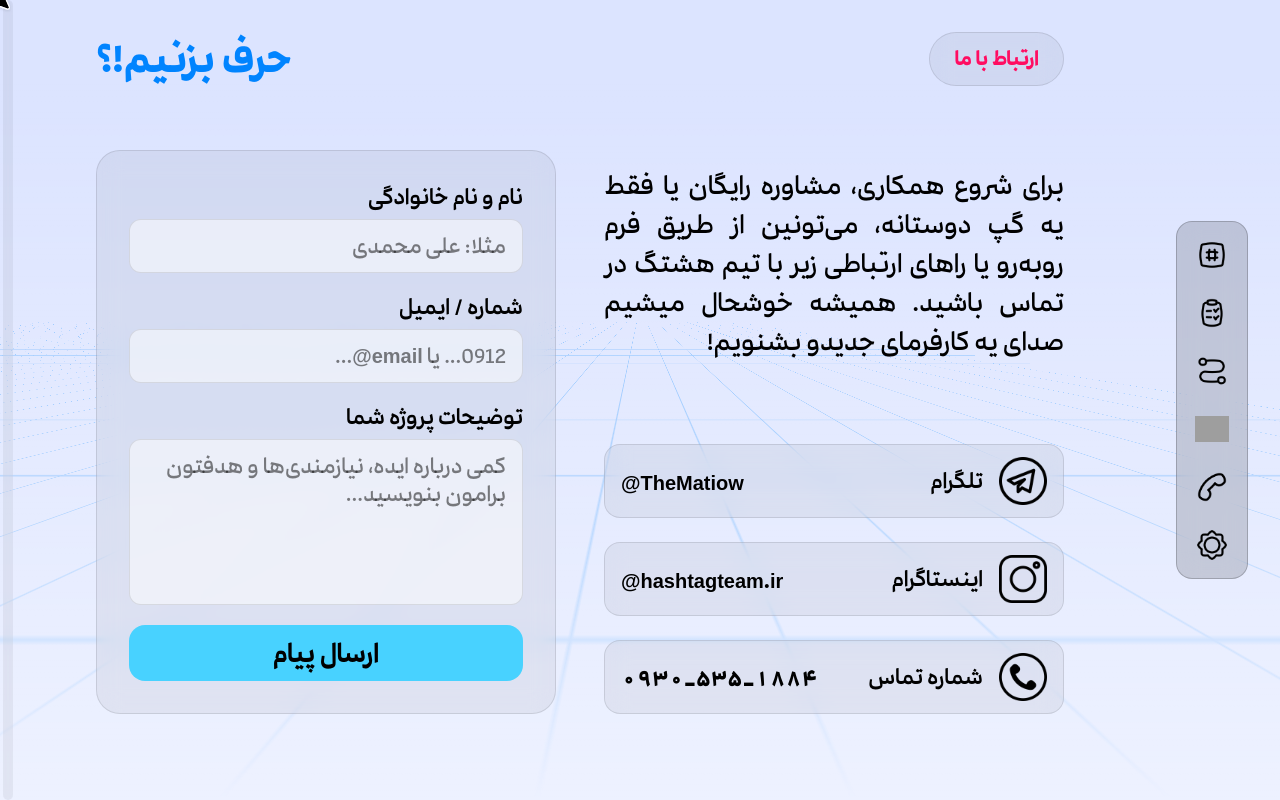
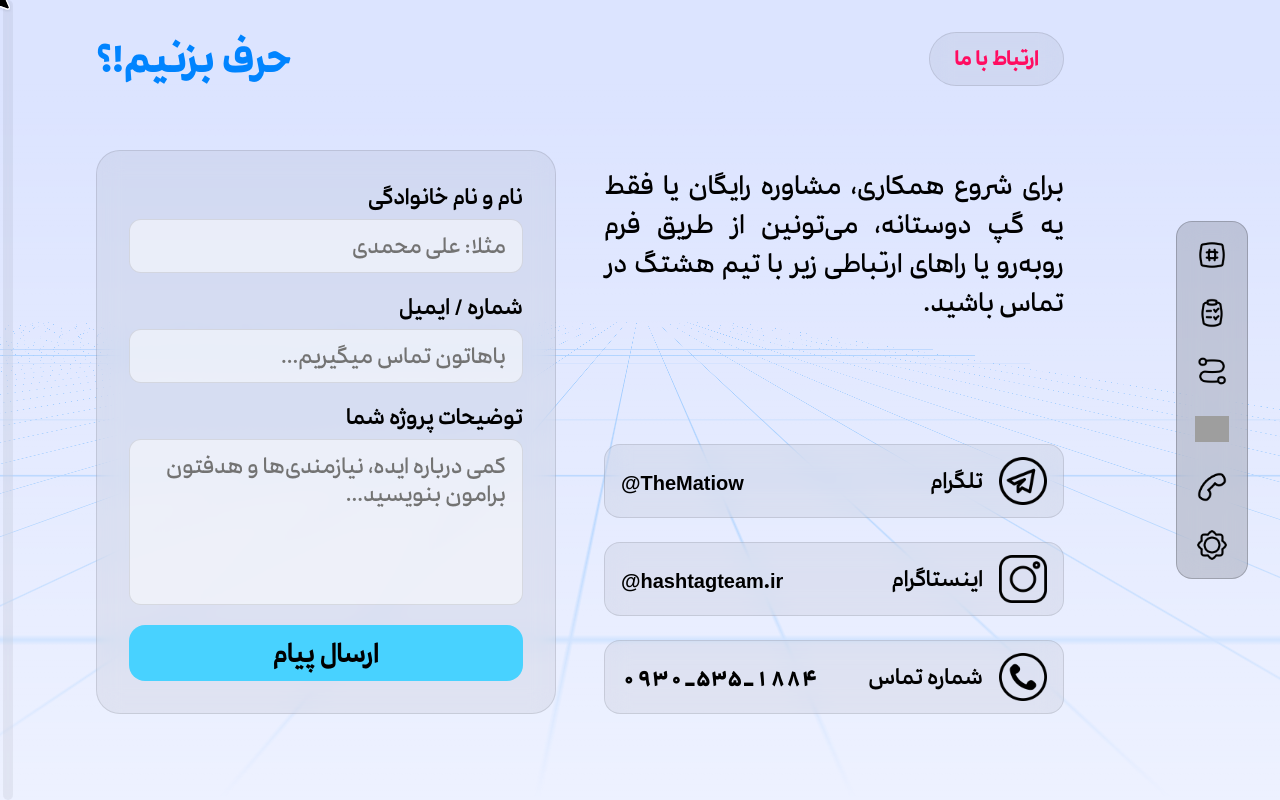
Before and after one commit to itsmatiow/Hashtag, a React (Vite) app: page /contact in a window 1280 px wide. Built offline with nearby package versions, Linux system fonts and the light colour scheme; grey boxes are pictures that could not be loaded.

Commit message:
fix: cursor and faq list

```diff
--- a/src/components/ui/pointer.jsx
+++ b/src/components/ui/pointer.jsx
@@ -44,7 +44,7 @@ export const Pointer = ({ children, className, title }) => {
         cursor: "none",
       }}
       ref={ref}
-      className={cn("relative", className)}
+      className={cn("hide-main-cursor relative", className)}
     >
       <AnimatePresence>
         {isInside && (
--- a/src/components/ui/smooth-cursor.jsx
+++ b/src/components/ui/smooth-cursor.jsx
@@ -74,9 +74,9 @@ export function SmoothCursor({
   },
 }) {
   const [isMoving, setIsMoving] = useState(false);
-  const [isVisible, setIsVisible] = useState(true);
   const [isHovering, setIsHovering] = useState(false);
-  const [isOnDock, setIsOnDock] = useState(false); // استیت جدید برای داک
+  // const [isOnDock, setIsOnDock] = useState(false); // استیت جدید برای داک
+  const [isHidden, setIsHidden] = useState(false);
   const lastMousePos = useRef({ x: 0, y: 0 });
   const velocity = useRef({ x: 0, y: 0 });
   const lastUpdateTime = useRef(Date.now());
@@ -114,15 +114,21 @@ export function SmoothCursor({
 
     const smoothMouseMove = (e) => {
       // بررسی می‌کنیم آیا موس روی داک‌بار هست یا نه
-      const dockElement = e.target.closest("#dock-desktop, #dock-mobile");
+      // const dockElement = e.target.closest("#dock-desktop, #dock-mobile");
+      const hideElement = e.target.closest(
+        "#dock-desktop, #dock-mobile, .hide-main-cursor, input, textarea",
+      );
       // بررسی می‌کنیم آیا موس روی دکمه/لینک (خارج از داک) هست یا نه
       const interactiveElement = e.target.closest(
         'button, a, [role="button"], .cursor-pointer',
       );
 
-      setIsOnDock(!!dockElement);
+      // setIsOnDock(!!dockElement);
+      setIsHidden(!!hideElement);
+
       // فقط زمانی حالت هاور کاستوم رو فعال کن که روی دکمه باشه ولی روی داک نباشه
-      setIsHovering(!!interactiveElement && !dockElement);
+      // setIsHovering(!!interactiveElement && !dockElement);
+      setIsHovering(!!interactiveElement && !hideElement);
       const currentPos = { x: e.clientX, y: e.clientY };
       updateVelocity(currentPos);
 
@@ -187,7 +193,7 @@ export function SmoothCursor({
         translateY: "-50%",
         rotate: rotation,
         scale: scale,
-        zIndex: 100,
+        zIndex: 99999,
         pointerEvents: "none",
         willChange: "transform",
       }}
@@ -195,9 +201,11 @@ export function SmoothCursor({
       // animate={{ scale: 1, opacity: isVisible ? 1 : 0 }}
       animate={{
         // روی داک: کاملا جمع میشه (0) | روی دکمه‌ها: کوچیک میشه (0.5) | حالت عادی: کامل (1)
-        scale: isOnDock ? 0 : isHovering ? 0.5 : 1,
+        // scale: isOnDock ? 0 : isHovering ? 0.5 : 1,
+        scale: isHidden ? 0 : isHovering ? 0.5 : 1,
         // روی داک: نامرئی میشه (0) | روی دکمه‌ها: نیمه‌شفاف میشه (0.6) | حالت عادی: پررنگ (1)
-        opacity: isOnDock ? 0 : isHovering ? 0 : 1,
+        // opacity: isOnDock ? 0 : isHovering ? 1 : 1,
+        opacity: isHidden ? 0 : 1,
       }}
       transition={{
         type: "spring",
--- a/src/index.css
+++ b/src/index.css
@@ -174,6 +174,12 @@ aside * {
   * {
     cursor: none !important;
   }
+  input,
+  textarea,
+  select,
+  [contenteditable="true"] {
+    cursor: text !important;
+  }
 
   /* ۲. کل داک‌بار و تمام آیکون‌هاش یکپارچه تبدیل به پوینتر (دست) ویندوز بشن */
   #dock-desktop,
--- a/src/pages/Contact.jsx
+++ b/src/pages/Contact.jsx
@@ -69,7 +69,7 @@ export default function Contact() {
               <p className="text-justify text-base leading-relaxed font-semibold text-black md:mt-4 md:text-lg lg:text-xl xl:text-2xl dark:text-white">
                 برای شروع همکاری، مشاوره رایگان یا فقط یه گپ دوستانه، می‌تونین
                 از طریق فرم روبه‌رو یا راهای ارتباطی زیر با تیم هشتگ در تماس
-                باشید. همیشه خوشحال میشیم صدای یه کارفرمای جدیدو بشنویم!
+                باشید.
               </p>
 
               <div className="mt-4 flex flex-col gap-4 xl:gap-6">
@@ -172,7 +172,7 @@ export default function Contact() {
                       name="user_name" // 👈 الزامی برای EmailJS
                       required
                       placeholder="مثلا: علی محمدی"
-                      className="focus:border-p400 focus:ring-p400/20 w-full rounded-xl border border-black/10 bg-white/50 px-4 py-3 text-sm font-semibold text-black transition-all outline-none focus:ring-2 md:text-base lg:text-lg xl:text-xl 2xl:text-2xl dark:border-white/10 dark:bg-black/20 dark:text-white"
+                      className="focus:border-p400 focus:ring-p400/20 w-full rounded-xl border border-black/10 bg-white/50 px-4 py-3 text-sm font-semibold text-black transition-all outline-none placeholder:text-neutral-500 focus:ring-2 md:text-base lg:text-lg xl:text-xl 2xl:text-2xl dark:border-white/10 dark:bg-black/20 dark:text-white"
                     />
                   </div>
 
@@ -184,8 +184,8 @@ export default function Contact() {
                       type="text"
                       name="user_contact" // 👈 الزامی برای EmailJS
                       required
-                      placeholder="0912... یا email@..."
-                      className="focus:border-p400 focus:ring-p400/20 w-full rounded-xl border border-black/10 bg-white/50 px-4 py-3 text-sm font-semibold text-black transition-all outline-none focus:ring-2 md:text-base lg:text-lg xl:text-xl 2xl:text-2xl dark:border-white/10 dark:bg-black/20 dark:text-white"
+                      placeholder="باهاتون تماس میگیریم..."
+                      className="focus:border-p400 focus:ring-p400/20 w-full rounded-xl border border-black/10 bg-white/50 px-4 py-3 text-sm font-semibold text-black transition-all outline-none placeholder:text-neutral-500 focus:ring-2 md:text-base lg:text-lg xl:text-xl 2xl:text-2xl dark:border-white/10 dark:bg-black/20 dark:text-white"
                     />
                   </div>
                 </div>
@@ -199,7 +199,7 @@ export default function Contact() {
                     required
                     rows="5"
                     placeholder="کمی درباره ایده، نیازمندی‌ها و هدفتون برامون بنویسید..."
-                    className="focus:border-p400 focus:ring-p400/20 w-full resize-none rounded-xl border border-black/10 bg-white/50 px-4 py-3 text-sm font-semibold text-black transition-all outline-none focus:ring-2 md:text-base lg:text-lg xl:text-xl 2xl:text-2xl dark:border-white/10 dark:bg-black/20 dark:text-white"
+                    className="focus:border-p400 focus:ring-p400/20 w-full resize-none rounded-xl border border-black/10 bg-white/50 px-4 py-3 text-sm font-semibold text-black transition-all outline-none placeholder:text-neutral-500 focus:ring-2 md:text-base lg:text-lg xl:text-xl 2xl:text-2xl dark:border-white/10 dark:bg-black/20 dark:text-white"
                   ></textarea>
                 </div>
 
--- a/src/pages/Faq.jsx
+++ b/src/pages/Faq.jsx
@@ -7,7 +7,7 @@ const faqs = [
   {
     question: "قبل از شروع، مشاوره هم دارید؟",
     answer:
-      "بله، ما قبل از شروع پروژه، یه جلسه مشاوره رایگان داریم تا نیازا و اهداف شما رو دقیق بررسی کنیم و بهترین راه‌حلو پیشنهاد بدیم.",
+      "بله! ما قبل از شروع پروژه، تا جایی که نیازا و اهداف شما دقیقا مشخص بشه بهتون مشاوره می‌دیم تا به بهترین راه‌حل برسیم.",
   },
   {
     question: "هزینه و زمان اجرا چقدره؟",
@@ -22,7 +22,7 @@ const faqs = [
   {
     question: "از چه تکنولوژی‌ای استفاده میشه؟",
     answer:
-      "ما توی هشتگ از تکنولوژیای مدرنی مثل React، Tailwind، Redux، React Router، Node.js، Django، MySQL، PostgreSQL  و ... استفاده می‌کنیم. البته انتخاب تکنولوژی دقیقاً بستگی به نیازای پروژه شما داره که تو جلسه نیازسنجی بررسی می‌کنیم.",
+      "ما توی هشتگ، از تکنولوژیای به‌روز و مدرن استفاده می‌کنیم، ولی اینکه دقیقاً برای پروژه شما سراغ کدوم ابزار بریم، بستگی به نیاز پروژه داره که تو جلسه‌ی مشاوره بررسیش می‌کنیم.",
   },
   {
     question: "اگه از طرح گرافیکی اولیه خوشم نیومد چی؟",
@@ -45,16 +45,10 @@ const faqs = [
       "در صورت تمایل شما، دامنه و هاست رو هم خودمون تهیه می‌کنیم. اما اگر شما از قبل دامنه و هاست داشته باشید، ما می‌تونیم روی اون‌ها هم کار کنیم و سایت رو راه‌اندازی کنیم.",
   },
   {
-    question: "سورس کد پروژه در اختیار خودم قرار می‌گیره؟",
-    answer:
-      "بله، بعد از تحویل پروژه، تمام سورس کد و مستندات مربوطه در اختیار شما قرار می‌گیره تا هر زمان که خواستین بتونین بهش دسترسی داشته باشین یا حتی توسعه بدین.",
-  },
-  {
     question: "بعد از تحویل، پشتیبانی دارید؟",
     answer:
-      "بله، بعد از تحویل پروژه، ما یک دوره پشتیبانی رایگان ۳ ماهه ارائه می‌دهیم تا هرگونه مشکل را برطرف کنیم.",
+      "بله، بعد از تحویل پروژه، ما یک دوره پشتیبانی رایگان ارائه می‌دهیم تا هرگونه مشکل را برطرف کنیم. مدت زمان این دوره، با توجه به نیاز شما تعیین میشه",
   },
-
   {
     question: "قابلیت توسعه در آینده وجود داره؟",
     answer:
@@ -83,8 +77,8 @@ export default function Faq() {
         </div>
 
         {/* بخش لیست آکاردئون */}
-        <div className="mx-auto h-full w-full max-w-4xl overflow-y-auto [&::-webkit-scrollbar]:hidden">
-          <div className="flex flex-col gap-4 pb-12">
+        <div className="mx-auto h-full w-full overflow-y-auto [&::-webkit-scrollbar]:hidden">
+          <div className="flex w-full flex-col gap-4 pb-12 md:px-20 lg:px-20 xl:px-50">
             {faqs.map((faq, index) => {
               const isOpen = openIndex === index;
 
```
